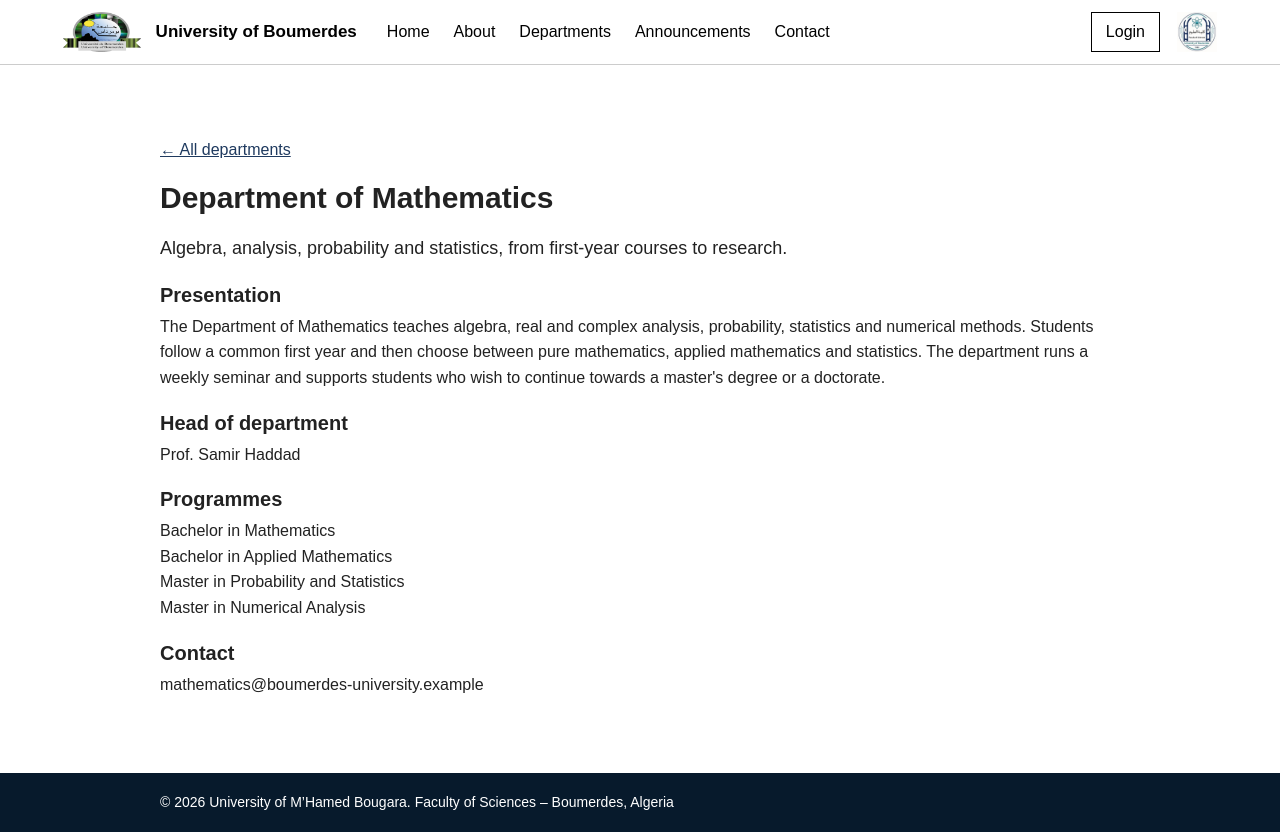
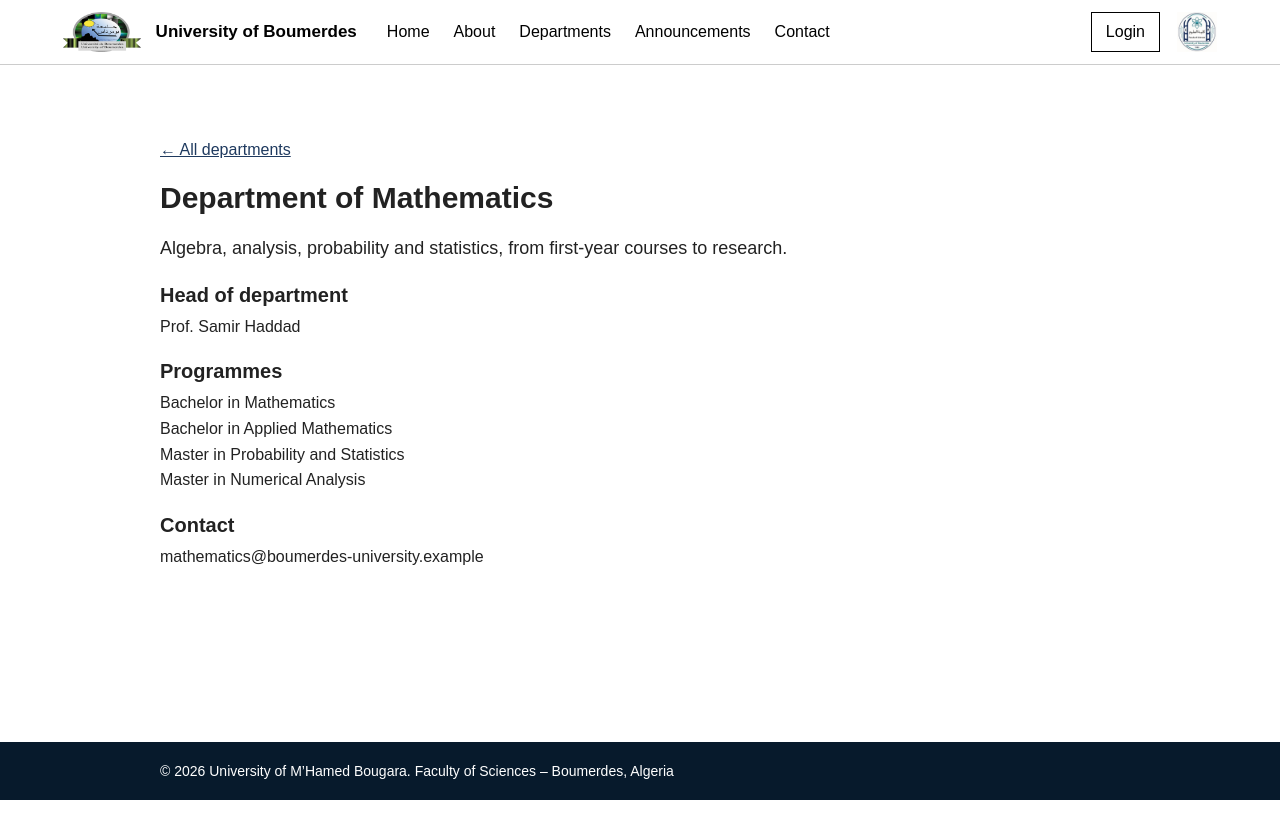
Before and after one commit to selma-djd/uni-prjct, a Flask app: page /departments/1 in a window 1280 px wide. After the commit the page ends 800 px from the top, so only its background shows below. Run offline with Flask 3, Linux system fonts and the light colour scheme; some libraries are stand-ins or nearby versions.

Commit message:
clean version

```diff
--- a/app.py
+++ b/app.py
@@ -71,7 +71,6 @@ class Department(db.Model):
     id = db.Column(db.Integer, primary_key=True)
     name = db.Column(db.String(100), nullable=False)
     description = db.Column(db.String(300), nullable=False)  # short text for cards
-    details = db.Column(db.Text, nullable=False, default="")  # long text for detail page
     head = db.Column(db.String(100), nullable=False, default="")  # head of department
     email = db.Column(db.String(120), nullable=False, default="")  # contact email
     programs = db.Column(db.Text, nullable=False, default="")  # one programme per line
@@ -91,62 +90,36 @@ class Announcement(db.Model):
 # --------------------------------------------------------------------------
 # Sample data (fictional)
 # --------------------------------------------------------------------------
-# (name, short description, presentation, head, email, programmes)
+# (name, short description, head, email, programmes)
 SAMPLE_DEPARTMENTS = [
     ("Mathematics",
      "Algebra, analysis, probability and statistics, from first-year courses to research.",
-     "The Department of Mathematics teaches algebra, real and complex analysis, "
-     "probability, statistics and numerical methods. Students follow a common first "
-     "year and then choose between pure mathematics, applied mathematics and "
-     "statistics. The department runs a weekly seminar and supports students who "
-     "wish to continue towards a master's degree or a doctorate.",
      "Prof. Samir Haddad",
      "mathematics@boumerdes-university.example",
      "Bachelor in Mathematics\nBachelor in Applied Mathematics\n"
      "Master in Probability and Statistics\nMaster in Numerical Analysis"),
     ("Physics",
      "Mechanics, electromagnetism, quantum physics and experimental laboratories.",
-     "The Department of Physics covers classical mechanics, thermodynamics, "
-     "electromagnetism, optics and quantum physics. Practical work takes place in "
-     "three teaching laboratories equipped for optics, electronics and nuclear "
-     "measurements. Research groups work on condensed matter and renewable energy.",
      "Prof. Leila Mansouri",
      "physics@boumerdes-university.example",
      "Bachelor in Physics\nMaster in Condensed Matter Physics\nMaster in Renewable Energy"),
     ("Chemistry",
      "General, organic and analytical chemistry with practical laboratory training.",
-     "The Department of Chemistry offers training in general, organic, inorganic and "
-     "analytical chemistry. Students learn laboratory safety and measurement "
-     "techniques from the second semester. Research topics include water analysis, "
-     "natural products and materials for energy storage.",
      "Prof. Yacine Boudiaf",
      "chemistry@boumerdes-university.example",
      "Bachelor in Chemistry\nMaster in Analytical Chemistry\nMaster in Organic Chemistry"),
     ("Biology",
      "Cell biology, genetics, microbiology and ecology, with field and lab work.",
-     "The Department of Biology teaches cell biology, genetics, microbiology, "
-     "physiology and ecology. Field trips and laboratory sessions are part of every "
-     "semester. Final-year students prepare a project in one of the department's "
-     "research teams.",
      "Prof. Nadia Cherif",
      "biology@boumerdes-university.example",
      "Bachelor in Biology\nMaster in Microbiology\nMaster in Genetics\nMaster in Ecology"),
     ("Agronomy",
      "Plant production, soil science and sustainable farming in semi-arid regions.",
-     "The Department of Agronomy trains students in plant production, soil science, "
-     "irrigation and crop protection, with a focus on sustainable farming in "
-     "semi-arid regions. The department manages an experimental farm where students "
-     "carry out practical work and trials throughout the year.",
      "Prof. Omar Belkacem",
      "agronomy@boumerdes-university.example",
      "Bachelor in Agronomy\nMaster in Plant Production\nMaster in Soil Science and Irrigation"),
     ("Computer Science",
      "",
-     "The Department of Computer Science teaches programming, algorithms and data "
-     "structures, databases, computer networks, operating systems and software "
-     "engineering. Students work on projects in web development, cloud computing and "
-     "artificial intelligence. The department has computer rooms with Linux "
-     "workstations and a small server room used for networking and cloud practical work.",
      "Prof. Rania Slimani",
      "computer-science@boumerdes-university.example",
      "Bachelor in Computer Science\nMaster in Software Engineering\n"
@@ -184,9 +157,9 @@ SAMPLE_ANNOUNCEMENTS = [
 def seed_sample_data():
     """Insert sample data only the first time (when both tables are empty)."""
     if Department.query.count() == 0 and Announcement.query.count() == 0:
-        for name, description, details, head, email, programs in SAMPLE_DEPARTMENTS:
-            db.session.add(Department(name=name, description=description, details=details,
-                                      head=head, email=email, programs=programs))
+        for name, description, head, email, programs in SAMPLE_DEPARTMENTS:
+            db.session.add(Department(name=name, description=description, head=head,
+                                      email=email, programs=programs))
         for title, content, days_ago in SAMPLE_ANNOUNCEMENTS:
             db.session.add(Announcement(title=title, content=content,
                                         created_at=now_utc() - timedelta(days=days_ago)))
@@ -267,10 +240,8 @@ def index():
     # The home page only shows 3 departments and the 3 latest announcements.
     # The pages /departments and /announcements show everything.
     departments = Department.query.order_by(Department.id).limit(3).all()
-    department_total = Department.query.count()
     announcements = Announcement.query.order_by(Announcement.created_at.desc()).limit(3).all()
     return render_template("index.html", departments=departments,
-                           department_total=department_total,
                            announcements=announcements)
 
 
@@ -340,7 +311,7 @@ def logout():
 # --------------------------------------------------------------------------
 # Administration: departments
 # --------------------------------------------------------------------------
-DEPARTMENT_FIELDS = ("name", "description", "details", "head", "email", "programs")
+DEPARTMENT_FIELDS = ("name", "description", "head", "email", "programs")
 
 
 def read_department_form():
--- a/static/style.css
+++ b/static/style.css
@@ -6,12 +6,17 @@ html { scroll-behavior: smooth; }
 
 body {
   margin: 0;
+  min-height: 100vh;
+  display: flex;
+  flex-direction: column;
   font-family: Arial, Helvetica, sans-serif;
   font-size: 16px;
   line-height: 1.6;
   color: #222;
   background: #fff;
 }
+
+main { flex: 1; }
 
 a { color: #1f3a5f; }
 
@@ -105,6 +110,13 @@ section[id] { scroll-margin-top: 64px; }
 /* ---------- Cards and items ---------- */
 .grid { display: grid; grid-template-columns: repeat(auto-fill, minmax(280px, 1fr)); gap: 16px; margin: 16px 0; }
 .card { background: #fff; border: 1px solid #ccc; padding: 16px; }
+.department-summary {
+  display: -webkit-box;
+  -webkit-box-orient: vertical;
+  -webkit-line-clamp: 3;
+  line-clamp: 3;
+  overflow: hidden;
+}
 .item { border-bottom: 1px solid #ddd; padding: 14px 0; }
 .date { color: #666; font-size: 14px; margin: 0 0 4px; }
 .pre { white-space: pre-line; }
--- a/templates/department_detail.html
+++ b/templates/department_detail.html
@@ -8,13 +8,6 @@
     <p><a href="{{ url_for('departments') }}">&larr; All departments</a></p>
     <h1>Department of {{ department.name }}</h1>
     <p class="lead">{{ department.description }}</p>
-
-    {% if department.details %}
-    <div class="info">
-      <h2>Presentation</h2>
-      <p class="pre">{{ department.details }}</p>
-    </div>
-    {% endif %}
 
     {% if department.head %}
     <div class="info">
--- a/templates/department_form.html
+++ b/templates/department_form.html
@@ -14,9 +14,6 @@
 
       <label for="description">Short description (shown on the cards, max 300 characters)</label>
       <textarea id="description" name="description" rows="3" maxlength="300" required>{{ form.description }}</textarea>
-
-      <label for="details">Presentation (shown on the department page)</label>
-      <textarea id="details" name="details" rows="6">{{ form.details }}</textarea>
 
       <label for="head">Head of department</label>
       <input type="text" id="head" name="head" maxlength="100" value="{{ form.head }}">
--- a/templates/departments.html
+++ b/templates/departments.html
@@ -14,7 +14,7 @@
       {% for d in departments %}
       <article class="card">
         <h3>{{ d.name }}</h3>
-        <p>{{ d.description }}</p>
+        <p class="department-summary">{{ d.description }}</p>
         <p class="actions">
           <a href="{{ url_for('department_detail', dept_id=d.id) }}">See more</a>
           {% if is_admin %}
--- a/templates/index.html
+++ b/templates/index.html
@@ -45,7 +45,7 @@
       {% for d in departments %}
       <article class="card">
         <h3>{{ d.name }}</h3>
-        <p>{{ d.description }}</p>
+        <p class="department-summary">{{ d.description }}</p>
         <p class="actions">
           <a href="{{ url_for('department_detail', dept_id=d.id) }}">See more</a>
           {% if is_admin %}
--- a/templates/login.html
+++ b/templates/login.html
@@ -22,7 +22,7 @@
       <button type="submit" class="btn">Login</button>
     </form>
 
-    <p><a href="{{ url_for('index') }}">&larr; Back to home</a></p>
+    <p><a href="{{ url_for('index') }}">Stay as visitor</a></p>
   </div>
 </section>
 {% endblock %}
--- a/update_database.sql
+++ b/update_database.sql
@@ -10,6 +10,7 @@ ALTER TABLE departments ADD COLUMN IF NOT EXISTS head         VARCHAR(100) NOT N
 ALTER TABLE departments ADD COLUMN IF NOT EXISTS email        VARCHAR(120) NOT NULL DEFAULT '';
 ALTER TABLE departments ADD COLUMN IF NOT EXISTS programs     TEXT         NOT NULL DEFAULT '';
 ALTER TABLE departments DROP COLUMN IF EXISTS laboratories;
+ALTER TABLE departments DROP COLUMN IF EXISTS details;
 
 -- 2) More details for the 5 existing departments
 
@@ -45,10 +46,9 @@ WHERE name = E'Agronomy' AND head = '';
 
 
 -- 3) The new department: Computer Science
-INSERT INTO departments (name, description, details, head, email, programs)
+INSERT INTO departments (name, description, head, email, programs)
 SELECT E'Computer Science',
        E'Programming, algorithms, databases, networks and artificial intelligence.',
-       E'The Department of Computer Science teaches programming, algorithms and data structures, databases, computer networks, operating systems and software engineering. Students work on projects in web development, cloud computing and artificial intelligence. The department has computer rooms with Linux workstations and a small server room used for networking and cloud practical work.',
        E'Prof. Rania Slimani',
        E'computer-science@boumerdes-university.example',
        E'Bachelor in Computer Science\nMaster in Software Engineering\nMaster in Artificial Intelligence\nMaster in Networks and Cloud Computing'
```
Also changed, not shown: README.md.
